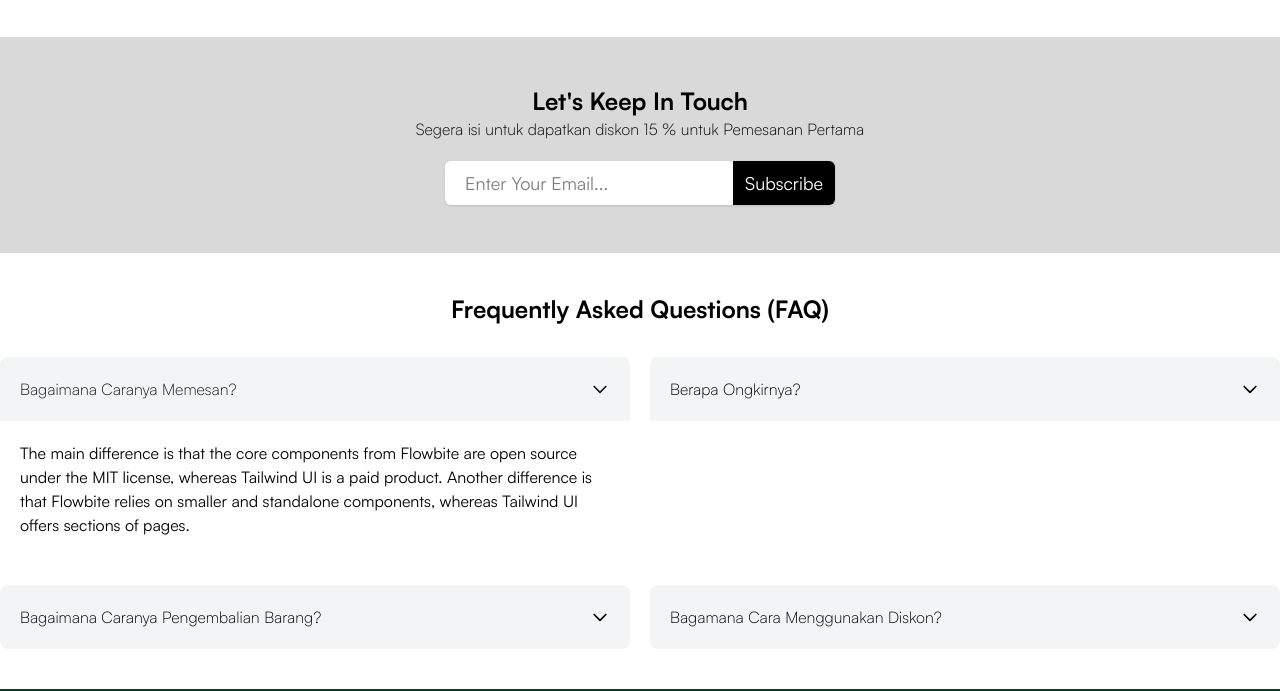
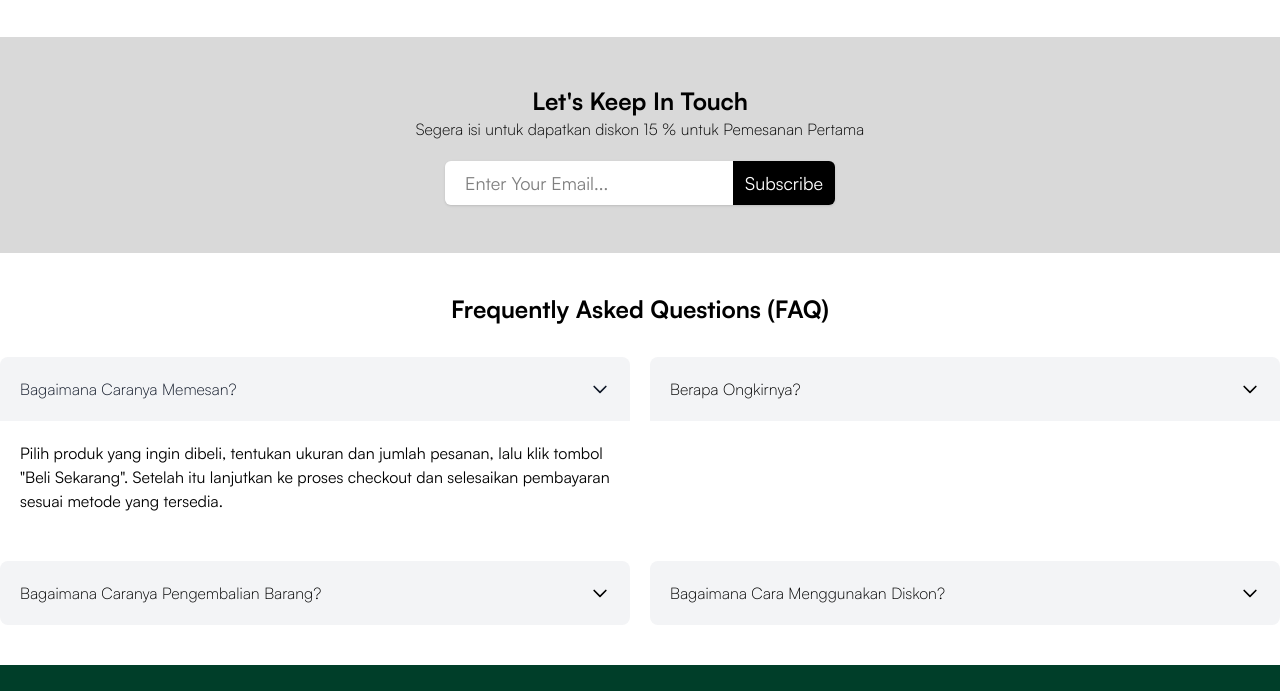
Before and after one commit to Areeep/tokofashion, a website built with Vite: page index.html in a window 1280 px wide. Both pictures are taken after a click on the button "Bagaimana Caranya Memesan?". Shown: the part 1182-1873 px from the top of the page. Built offline with nearby package versions, Linux system fonts and the light colour scheme.

Commit message:
fix: fixing FAQ accordion

```diff
--- a/index.html
+++ b/index.html
@@ -334,7 +334,7 @@
 				</div>
 
 				<!-- Gambar Product -->
-				<div class="border border-borderColor p-4 rounded-2xl">
+				<div class="border border-borderColor p-4 rounded-2xl mx-5 md:mx-0">
 					<div class="bg-bgColor flex justify-center p-4 rounded-2xl">
 						<img
 							src="src/assets/product2.png"
@@ -378,7 +378,7 @@
 				</div>
 
 				<!-- Gambar Product -->
-				<div class="border border-borderColor p-4 rounded-2xl">
+				<div class="border border-borderColor p-4 rounded-2xl mx-5 md:mx-0">
 					<div class="bg-bgColor flex justify-center p-4 rounded-2xl">
 						<img
 							src="src/assets/product3.png"
@@ -500,11 +500,10 @@
 					>
 						<div class="p-4 md:p-5">
 							<p class="mb-2 text-body">
-								The main difference is that the core components from Flowbite
-								are open source under the MIT license, whereas Tailwind UI is a
-								paid product. Another difference is that Flowbite relies on
-								smaller and standalone components, whereas Tailwind UI offers
-								sections of pages.
+								Pilih produk yang ingin dibeli, tentukan ukuran dan jumlah
+								pesanan, lalu klik tombol "Beli Sekarang". Setelah itu lanjutkan
+								ke proses checkout dan selesaikan pembayaran sesuai metode yang
+								tersedia.
 							</p>
 						</div>
 					</div>
@@ -551,11 +550,9 @@
 					>
 						<div class="p-4 md:p-5">
 							<p class="mb-2 text-body">
-								The main difference is that the core components from Flowbite
-								are open source under the MIT license, whereas Tailwind UI is a
-								paid product. Another difference is that Flowbite relies on
-								smaller and standalone components, whereas Tailwind UI offers
-								sections of pages.
+								Biaya pengiriman dihitung secara otomatis berdasarkan alamat
+								tujuan, berat produk, dan layanan ekspedisi yang dipilih. Total
+								ongkir akan ditampilkan sebelum Anda menyelesaikan pembayaran.
 							</p>
 						</div>
 					</div>
@@ -602,11 +599,10 @@
 					>
 						<div class="p-4 md:p-5">
 							<p class="mb-2 text-body">
-								The main difference is that the core components from Flowbite
-								are open source under the MIT license, whereas Tailwind UI is a
-								paid product. Another difference is that Flowbite relies on
-								smaller and standalone components, whereas Tailwind UI offers
-								sections of pages.
+								Barang dapat dikembalikan maksimal 7 hari setelah diterima
+								apabila mengalami kerusakan, cacat produksi, atau tidak sesuai
+								pesanan. Silakan hubungi layanan pelanggan kami untuk proses
+								pengembalian dan penukaran barang.
 							</p>
 						</div>
 					</div>
@@ -625,7 +621,7 @@
 							aria-expanded="false"
 							aria-controls="accordion-collapse-body-4"
 						>
-							<span>Bagamana Cara Menggunakan Diskon?</span>
+							<span>Bagaimana Cara Menggunakan Diskon?</span>
 							<svg
 								data-accordion-icon
 								class="w-5 h-5 rotate-180 shrink-0"
@@ -653,11 +649,10 @@
 					>
 						<div class="p-4 md:p-5">
 							<p class="mb-2 text-body">
-								The main difference is that the core components from Flowbite
-								are open source under the MIT license, whereas Tailwind UI is a
-								paid product. Another difference is that Flowbite relies on
-								smaller and standalone components, whereas Tailwind UI offers
-								sections of pages.
+								Masukkan kode voucher atau promo pada halaman checkout sebelum
+								melakukan pembayaran. Jika promo masih berlaku dan memenuhi
+								syarat, potongan harga akan diterapkan secara otomatis pada
+								total belanja.
 							</p>
 						</div>
 					</div>
```
